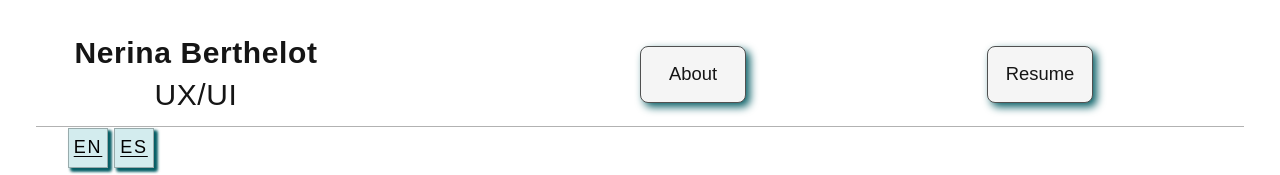
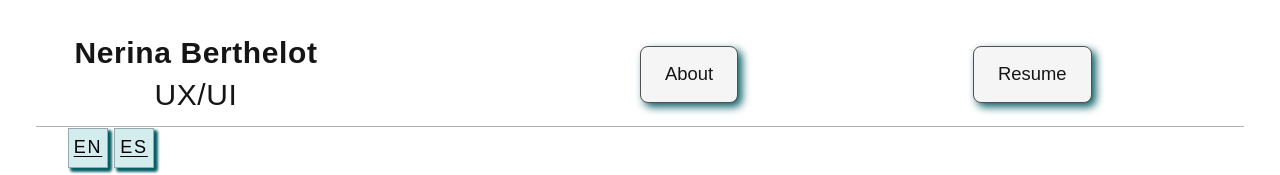
Before and after one commit to callapa1/nerina, a Next.js app: page /en in a window 1280 px wide. Shown: the top 175 px of the page. Built offline with nearby package versions, Linux system fonts and the light colour scheme; a web font is replaced by a local one.

Commit message:
style: adapt nav button width

```diff
--- a/app/styles/components.css
+++ b/app/styles/components.css
@@ -33,7 +33,7 @@
 }
 
 .nav-button {
-  width: 106px;
+  width: fit-content;
   height: 57px;
   gap: 4px;
   border: 1px solid #505050;
@@ -44,6 +44,7 @@
   font-size: 1.15rem;
   font-weight: 400;
   line-height: 140%;
+  white-space: nowrap;
   transition: background-color 150ms ease, color 150ms ease, transform 150ms ease, box-shadow 150ms ease;
 }
 
```
Also changed, not shown: 1 other file (tests, documents, lock files or other folders).
